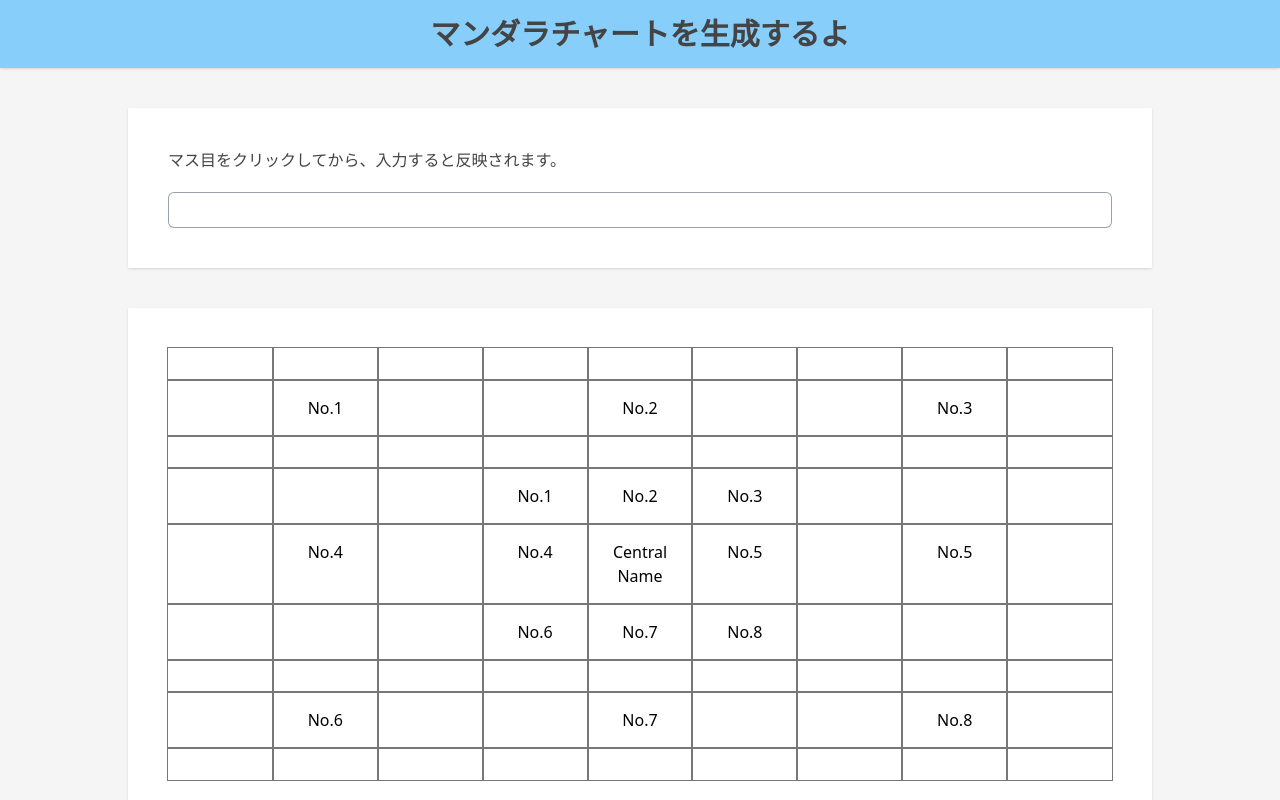
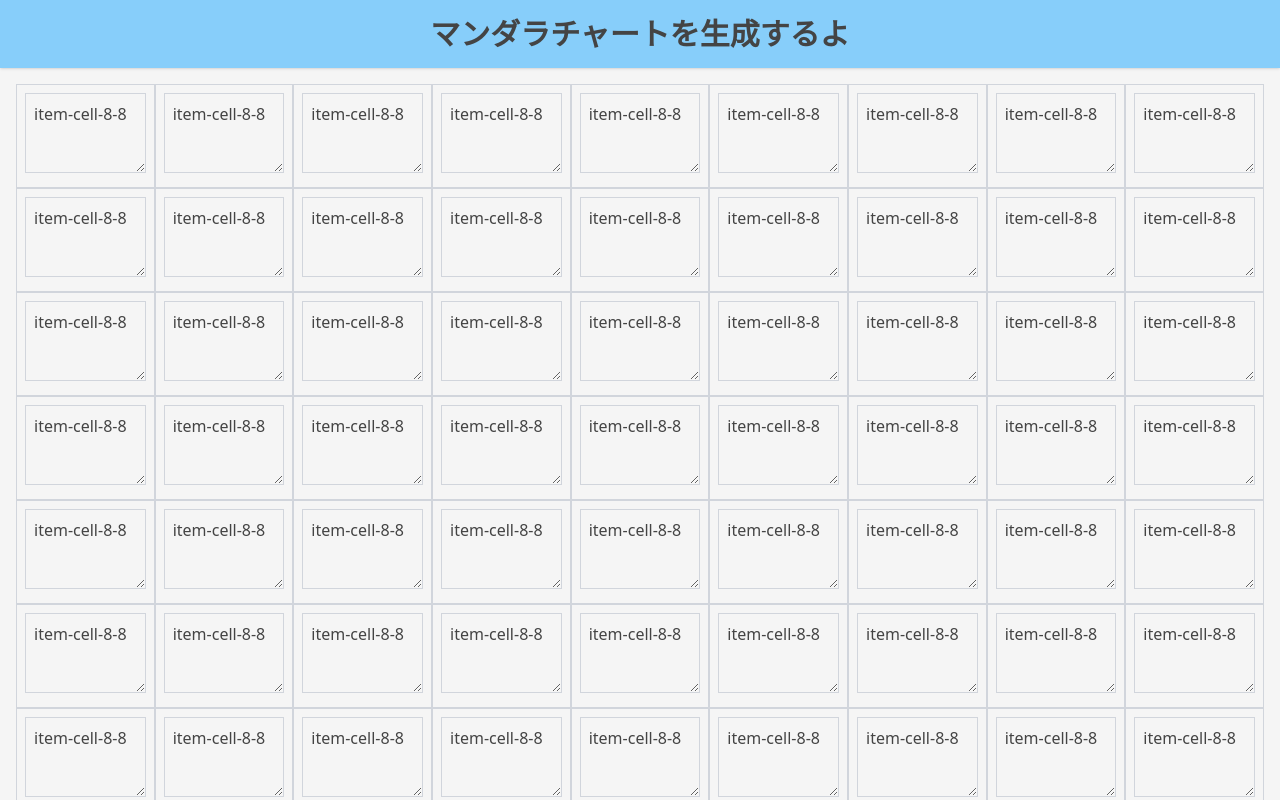
Before and after one commit to kapibara99/mandala_chart, a React (Vite) app: page / in a window 1280 px wide. Shown: the top 800 px of the page. Built offline with nearby package versions, Linux system fonts and the light colour scheme.

Commit message:
fixed chart default data settings

```diff
--- a/src/components/chart/chart.default.ts
+++ b/src/components/chart/chart.default.ts
@@ -1,4 +1,4 @@
-import { ChartContextType, ChartStyle } from "./chart";
+import { ChartStyle } from "./chart";
 
 export const DEFAULT_BG_COLOR = "#000000";
 export const DEFAULT_FONT_COLOR = "#000000";
@@ -13,49 +13,47 @@ export const DEFAULT_STYLE: ChartStyle = {
   itemFontColor: DEFAULT_FONT_COLOR,
 };
 
-export const DEFAULT_CONTENT = {
-  central: "Central Name",
-  items: [
-    {
-      itemTitle: "No.1",
-      itemList: ["", "", "", "", "", "", "", "", ""],
-    },
-    {
-      itemTitle: "No.2",
-      itemList: ["", "", "", "", "", "", "", "", ""],
-    },
-    {
-      itemTitle: "No.3",
-      itemList: ["", "", "", "", "", "", "", "", ""],
-    },
-    {
-      itemTitle: "No.4",
-      itemList: ["", "", "", "", "", "", "", "", ""],
-    },
-    {
-      itemTitle: "No.5",
-      itemList: ["", "", "", "", "", "", "", "", ""],
-    },
-    {
-      itemTitle: "No.6",
-      itemList: ["", "", "", "", "", "", "", "", ""],
-    },
-    {
-      itemTitle: "No.7",
-      itemList: ["", "", "", "", "", "", "", "", ""],
-    },
-    {
-      itemTitle: "No.8",
-      itemList: ["", "", "", "", "", "", "", "", ""],
-    },
-    {
-      itemTitle: "No.9",
-      itemList: ["", "", "", "", "", "", "", "", ""],
-    },
-  ],
+export interface MandalaCellProps {
+  cellType: "item" | "subTitle" | "title";
+  isFocused: boolean;
+  value: string;
+  zahyou: [number, number];
+}
+
+export const DEFAULT_CHART_DATA = () => {
+  const MandalaCellDefault: MandalaCellProps = {
+    cellType: "item",
+    isFocused: false,
+    value: "",
+    zahyou: [-1, -1],
+  };
+  const cellTypeZhyou = [
+    [...new Array(9).fill(null)],
+    [null, "No.1", null, null, "No.2", null, null, "No.3", null],
+    [...new Array(9).fill(null)],
+    [null, null, null, "No.1", "No.2", "No.3", null, null, null],
+    [null, "No.4", null, "No.4", "center", "No.5", null, "No.5", null],
+    [null, null, null, "No.6", "No.7", "No.8", null, null, null],
+    [...new Array(9).fill(null)],
+    [null, "No.6", null, null, "No.7", null, null, "No.8", null],
+    [...new Array(9).fill(null)],
+  ];
+  const MandalaCellList: MandalaCellProps[][] = Array.from({ length: 9 }, () => {
+    return Array.from({ length: 9 }, () => MandalaCellDefault);
+  });
+
+  MandalaCellList.forEach((objList, index) => {
+    objList.forEach((obj, index2) => {
+      const zahyouValue = cellTypeZhyou[index][index2];
+      obj.zahyou = [index, index2];
+      if (zahyouValue) {
+        obj.value = zahyouValue;
+        obj.cellType = zahyouValue.includes("No.") ? "subTitle" : "title";
+      } else {
+        obj.value = `item-cell-${index}-${index2}`;
+      }
+    });
+  });
+
+  return [...MandalaCellList.flatMap((item) => [...item])];
 };
-
-export const DEFAULT_DATA: ChartContextType = {
-  content: DEFAULT_CONTENT,
-  style: DEFAULT_STYLE,
-};
--- /dev/null
+++ b/src/components/chart/chartCell.tsx
@@ -0,0 +1,35 @@
+import React, { useRef, useState } from "react";
+import { MandalaCellProps } from "./chart.default";
+
+const MandalaCell: React.FC<MandalaCellProps> = ({ cellType, value, isFocused, zahyou }) => {
+  const cellRef = useRef<HTMLDivElement>(null);
+  const inputRef = useRef<HTMLTextAreaElement>(null);
+  const [cellValue, setCellValue] = useState(value);
+  // const handleFocus = () => {
+  //   onFocus(cellName);
+  // };
+
+  // const handleBlur = () => {
+  //   onBlur();
+  // };
+  console.log("MandalaCell rendered", cellValue);
+
+  return (
+    <div
+      ref={cellRef}
+      className="relative border border-gray-300 p-2 focus-within:ring-2 focus-within:ring-blue-500"
+      // onFocus={handleFocus}
+      // onBlur={handleBlur}
+      data-zahyou={zahyou.join(",")}
+    >
+      <textarea
+        ref={inputRef}
+        value={cellValue}
+        onInput={(e) => setCellValue(e.currentTarget.value)}
+        className="w-full h-20 border border-gray-300 p-2 outline-none"
+      />
+    </div>
+  );
+};
+
+export default MandalaCell;
--- /dev/null
+++ b/src/components/chart/chartMain.tsx
@@ -0,0 +1,13 @@
+import MandalaCell from "./chartCell";
+import { DEFAULT_CHART_DATA } from "./chart.default";
+
+export default function ChartMain() {
+  // チャートのメインコンポーネント
+  return (
+    <div className="grid grid-cols-9 p-4">
+      {DEFAULT_CHART_DATA().map((props) => (
+        <MandalaCell key={`${props.cellType}-${props.zahyou[0]}-${props.zahyou[1]}`} {...props} />
+      ))}
+    </div>
+  );
+}
--- a/src/main.tsx
+++ b/src/main.tsx
@@ -2,16 +2,16 @@ import { StrictMode } from "react";
 import { createRoot } from "react-dom/client";
 import Header from "./components/header";
 import Footer from "./components/footer";
-import MandalaChartMain from "./components/chart/main";
 
 import "./tailwind.css";
 import Base from "./components/base";
+import ChartMain from "./components/chart/chartMain";
 
 createRoot(document.getElementById("root")!).render(
   <StrictMode>
     <Base>
       <Header />
-      <MandalaChartMain />
+      <ChartMain />
       <Footer />
     </Base>
   </StrictMode>
```
